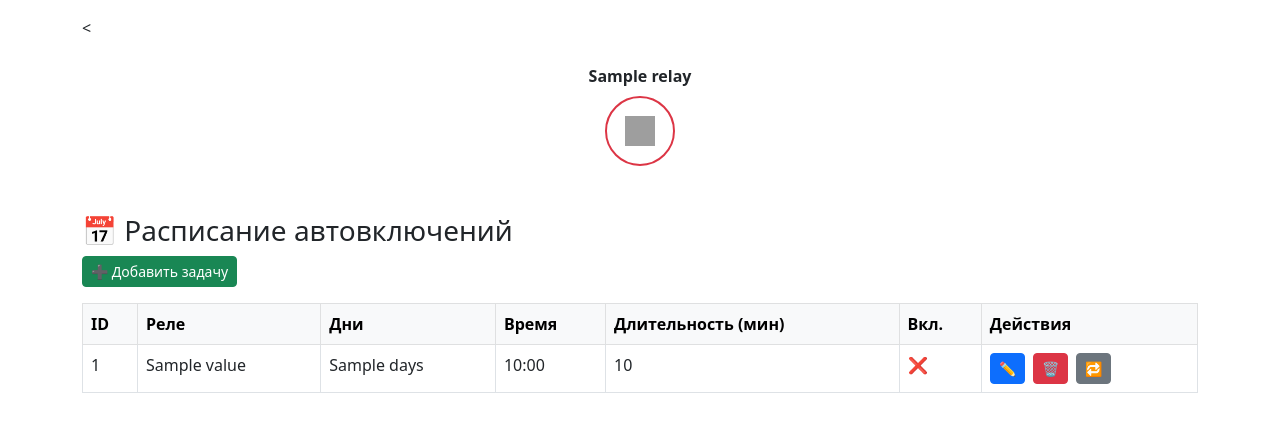
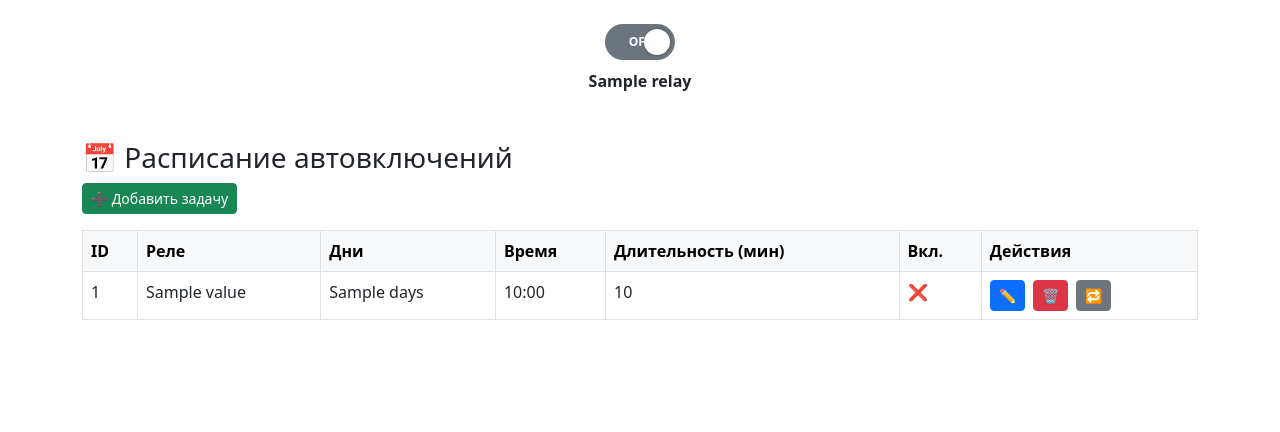
Before and after one commit to Tolsemenov/relay_control, a Python web app: template app/templates/dashboard.html in a window 1280 px wide. Shown: the part 56-488 px from the top of the page. Run offline with Jinja, Linux system fonts and the light colour scheme; the template is opened without the code that fills it: most values are stand-ins (such as "Sample title", 1, 10 or a date in 2020); grey boxes are pictures that could not be loaded.

Commit message:
сделал кнопки но до конца не отрабатывают

```diff
--- a/app/routes/dashboard.py
+++ b/app/routes/dashboard.py
@@ -147,7 +147,7 @@ async def delete_schedule(schedule_id):
     await flash("Задача удалена", "info")
     return redirect(url_for("dashboard.dashboard"))
 
-@dashboard_bp.route("/toggle_relay/<string:relay_key>")
+@dashboard_bp.route("/toggle_relay/<string:relay_key>", methods=["POST"])
 async def toggle_relay(relay_key):
     if relay_key not in [r.value for r in RelayTarget]:
         await flash(f"Недопустимый ключ реле: {relay_key}", "danger")
--- /dev/null
+++ b/app/static/css/relay_switch.css
@@ -0,0 +1,41 @@
+.relay-switch .switch-toggle {
+  width: 70px;
+  height: 36px;
+  border-radius: 20px;
+  position: relative;
+  cursor: pointer;
+  transition: background 0.3s ease;
+  display: flex;
+  align-items: center;
+  padding: 0 5px;
+}
+
+.relay-switch .switch-toggle.on {
+  background: #28a745;
+  justify-content: flex-start;
+  color: white;
+}
+
+.relay-switch .switch-toggle.off {
+  background: #6c757d;
+  justify-content: flex-end;
+  color: white;
+}
+
+.relay-switch .circle {
+  width: 26px;
+  height: 26px;
+  background: white;
+  border-radius: 50%;
+  box-shadow: 0 0 3px rgba(0, 0, 0, 0.4);
+  transition: all 0.3s ease;
+}
+
+.relay-switch .label-text {
+  position: absolute;
+  left: 50%;
+  transform: translateX(-50%);
+  font-size: 12px;
+  font-weight: bold;
+  pointer-events: none;
+}
--- a/app/templates/base.html
+++ b/app/templates/base.html
@@ -6,6 +6,7 @@
   <meta name="viewport" content="width=device-width, initial-scale=1">
   <title>🌱 Умная Дача</title>
   <link href="https://cdn.jsdelivr.net/npm/bootstrap@5.3.0/dist/css/bootstrap.min.css" rel="stylesheet">
+  <link rel="stylesheet" href="{{ url_for('static', filename='css/relay_switch.css') }}">
 </head>
 <body>
   <nav class="navbar navbar-expand-lg navbar-dark bg-success px-3">
--- a/app/templates/dashboard.html
+++ b/app/templates/dashboard.html
@@ -1,25 +1,22 @@
 {% extends "base.html" %}
 
 {% block relay_buttons %}
-  <<!-- 🔌 Управление реле -->
-<div class="container text-center mt-4">
+<!-- 🔌 Красивая панель переключения реле -->
+<div class="container mt-4">
   <div class="row justify-content-center">
     {% for relay in relays.values() %}
-    <div class="col-6 col-sm-3 mb-4">
-      <form method="get" action="{{ url_for('dashboard.toggle_relay', relay_key=relay.relay_key) }}">
-        <div class="d-flex flex-column align-items-center">
-          <strong class="mb-2">{{ relay.name }}</strong>
-          <button type="submit"
-                  class="btn rounded-circle p-3"
-                  style="
-                    width: 70px;
-                    height: 70px;
-                    background-color: {% if relay.status %}#dc3545{% else %}#ffffff{% endif %};
-                    border: 2px solid #dc3545;">
-            <img src="{{ url_for('static', filename='power_icon_white.png') }}"
-                 style="width: 30px; height: 30px;" alt="Power">
-          </button>
+    <div class="col-6 col-sm-3 mb-4 text-center">
+      <form method="post" action="{{ url_for('dashboard.toggle_relay', relay_key=relay.relay_key) }}">
+        <label class="relay-switch">
+          <input type="submit" class="d-none">
+          <div class="switch-toggle {% if relay.status %}on{% else %}off{% endif %}">
+            <div class="circle"></div>
+            <span class="label-text">
+              {% if relay.status %}ON{% else %}OFF{% endif %}
+            </span>
           </div>
+        </label>
+        <div class="mt-2 fw-bold">{{ relay.name or relay.relay_key }}</div>
       </form>
     </div>
     {% endfor %}
```
Also changed, not shown: app/db/autowater.db (added), 1 other file. Lines whose indentation alone changed are shown as unchanged.
